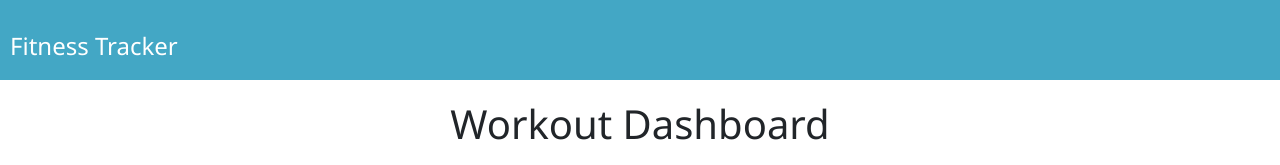
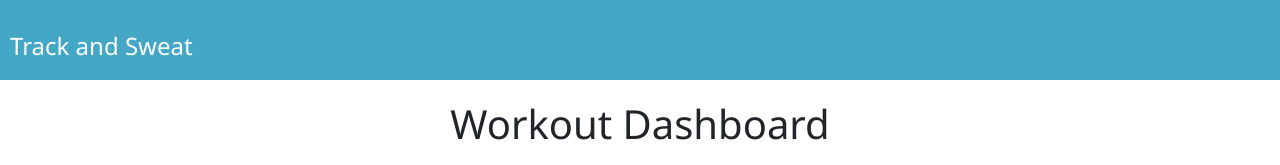
Before and after one commit to Lambaa94/Workout-Tracker, a website: page public/stats.html in a window 1280 px wide. Drawn offline with nearby package versions, Linux system fonts and the light colour scheme; no server answers.

```diff
--- a/public/stats.html
+++ b/public/stats.html
@@ -14,7 +14,7 @@
     <title>Track and Sweat</title>
   </head>
   <nav>
-    <a href="/">Fitness Tracker</a>
+    <a href="/">Track and Sweat</a>
   </nav>
   <body>
     <div class="container mt">
--- a/public/style.css
+++ b/public/style.css
@@ -372,6 +372,7 @@
   margin-bottom: 5px;
 }
 
+
 .prev-workout button {
   margin: 10px;
 }
```
